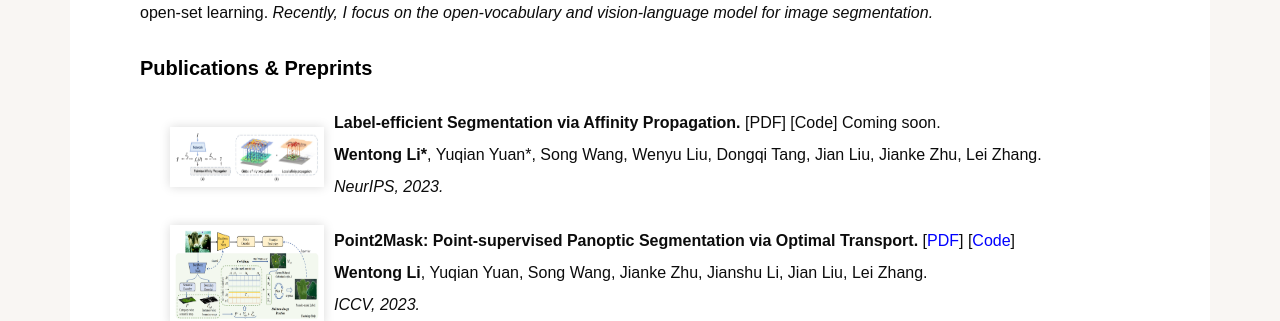
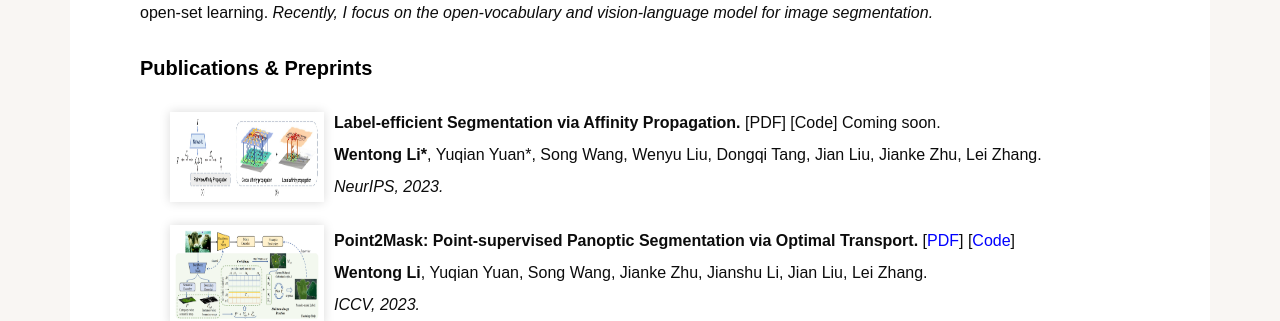
Before and after one commit to cslwt/cslwt.github.io, a Jekyll site: the page index.html, which Jekyll copies as it is, in a window 1280 px wide. Shown: the part 485-806 px from the top of the page. Built offline with Jekyll 4.4.1, drawn with Linux system fonts in a browser that asks for light colours; some web fonts are replaced.

Commit message:
Update index.html

```diff
--- a/index.html
+++ b/index.html
@@ -104,7 +104,7 @@
 
 						<tr>
 							<td width="174">
-								<img src="images/paper/APro_1.jpg" class=" img-bordered" alt="photo" width="174" height="60" hspace="10">
+								<img src="images/paper/APro_1.jpg" class=" img-bordered" alt="photo" width="261" height="90" hspace="10">
 							</td>
 							<td>
 								<p>
```
